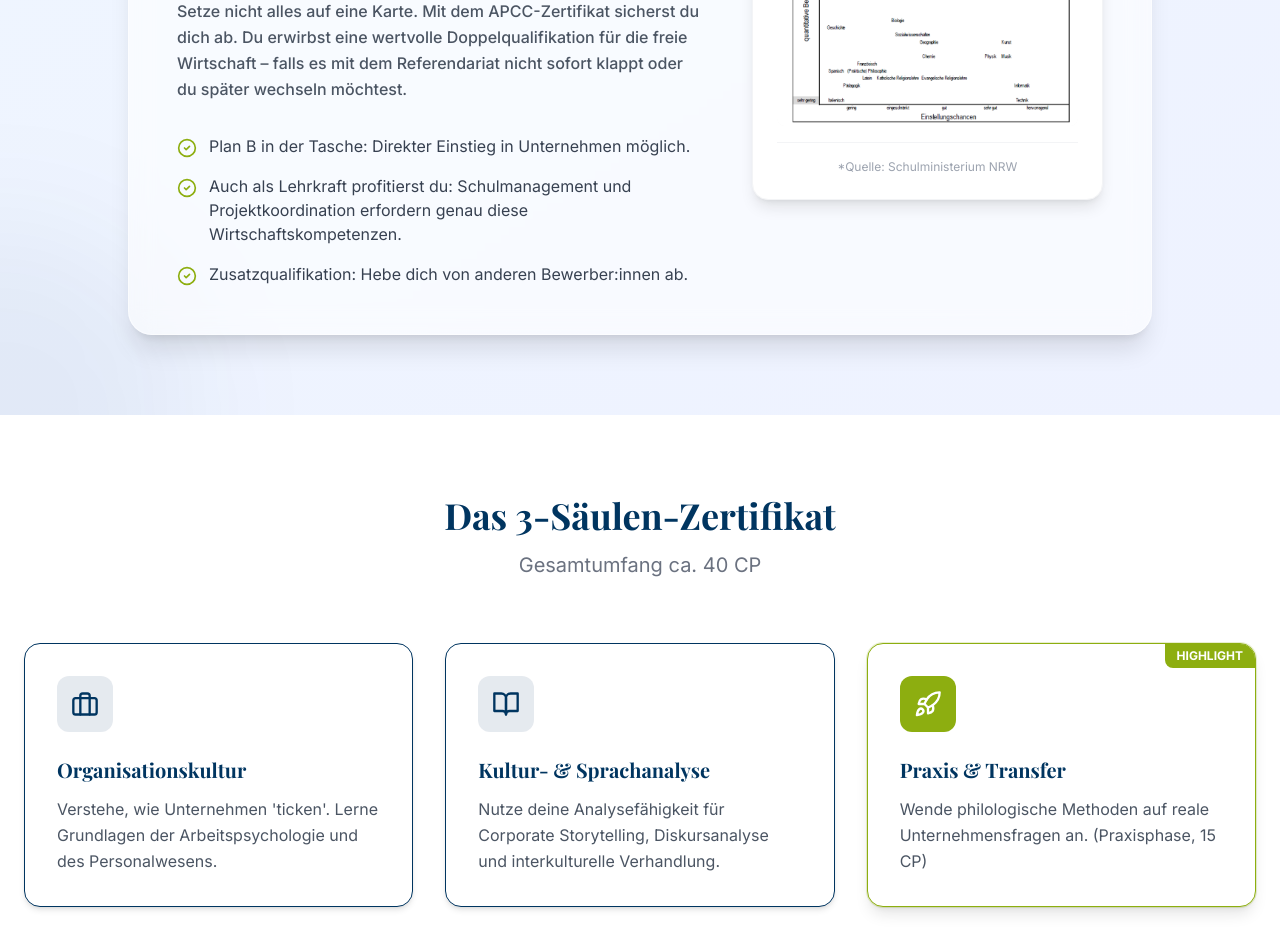
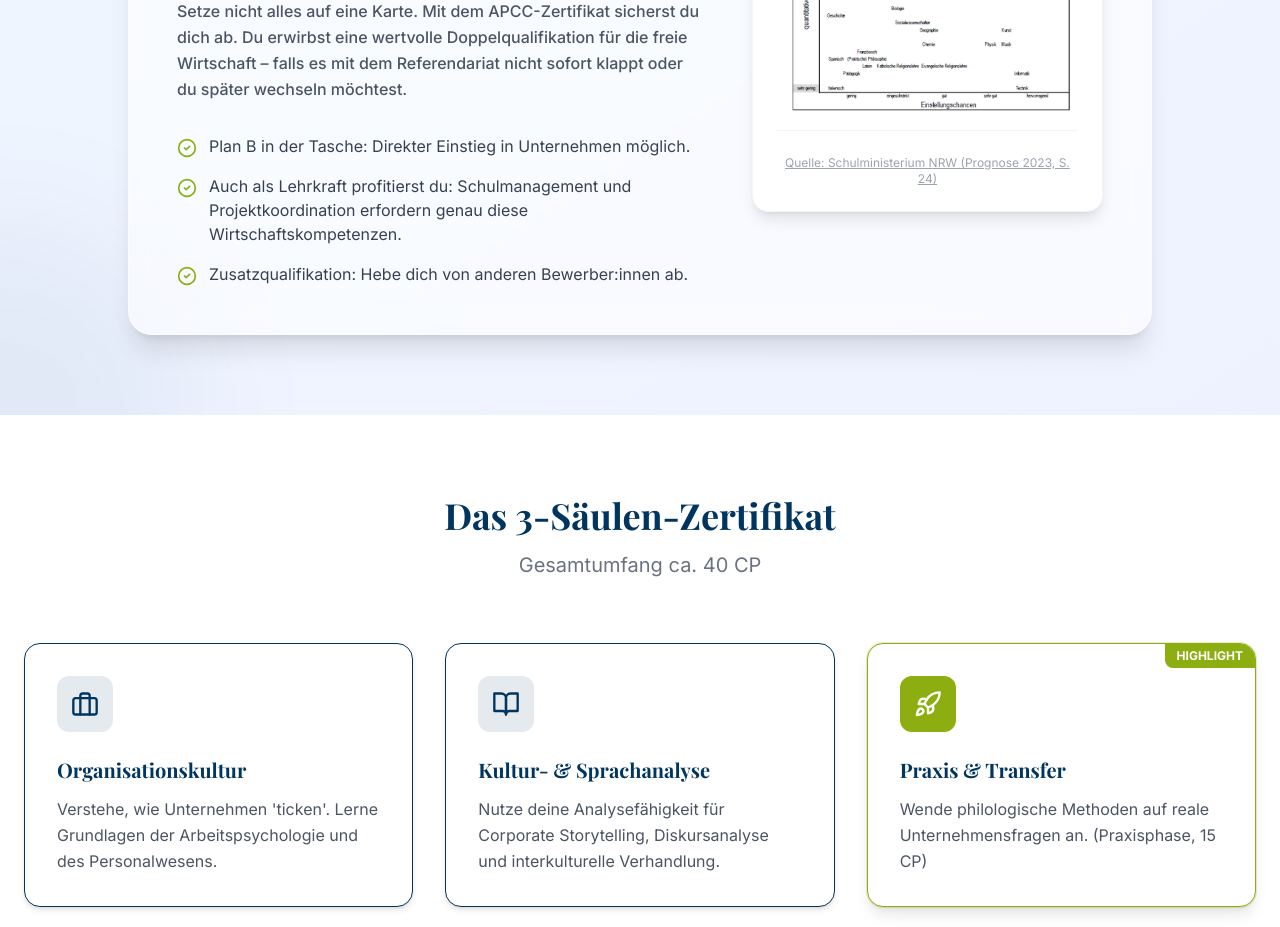
Before and after one commit to oppenpsy-rub/apcc-landing, a React (Vite) app: page / in a window 1280 px wide. Shown: the part 3260-4187 px from the top of the page. Built offline with nearby package versions, Linux system fonts and the light colour scheme; a web font is replaced by a local one.

Commit message:
Add source link to RealityCheck chart

```diff
--- a/src/components/RealityCheck.jsx
+++ b/src/components/RealityCheck.jsx
@@ -103,8 +103,15 @@ const RealityCheck = () => {
                     </div>
                   </div>
 
-                  <div className="mt-4 pt-4 border-t border-gray-100 text-xs text-gray-400 text-center">
-                    *Quelle: Schulministerium NRW
+                  <div className="mt-4 pt-4 border-t border-gray-100">
+                    <a
+                      href="https://www.schulministerium.nrw/system/files/media/document/file/lehrkraeftebedarfsprognose_maerz_2023.pdf#page=24"
+                      target="_blank"
+                      rel="noopener noreferrer"
+                      className="text-xs text-gray-400 hover:text-gray-600 underline mt-2 block text-center"
+                    >
+                      Quelle: Schulministerium NRW (Prognose 2023, S. 24)
+                    </a>
                   </div>
                 </div>
               </div>
```
